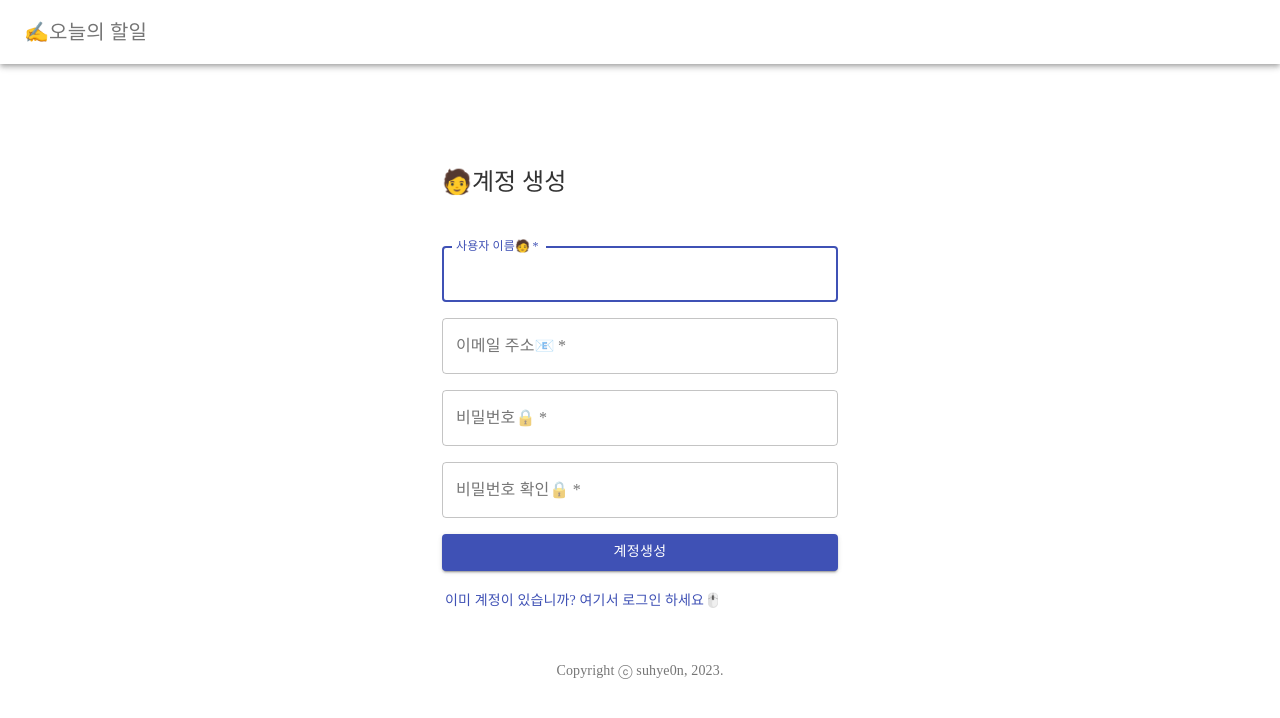
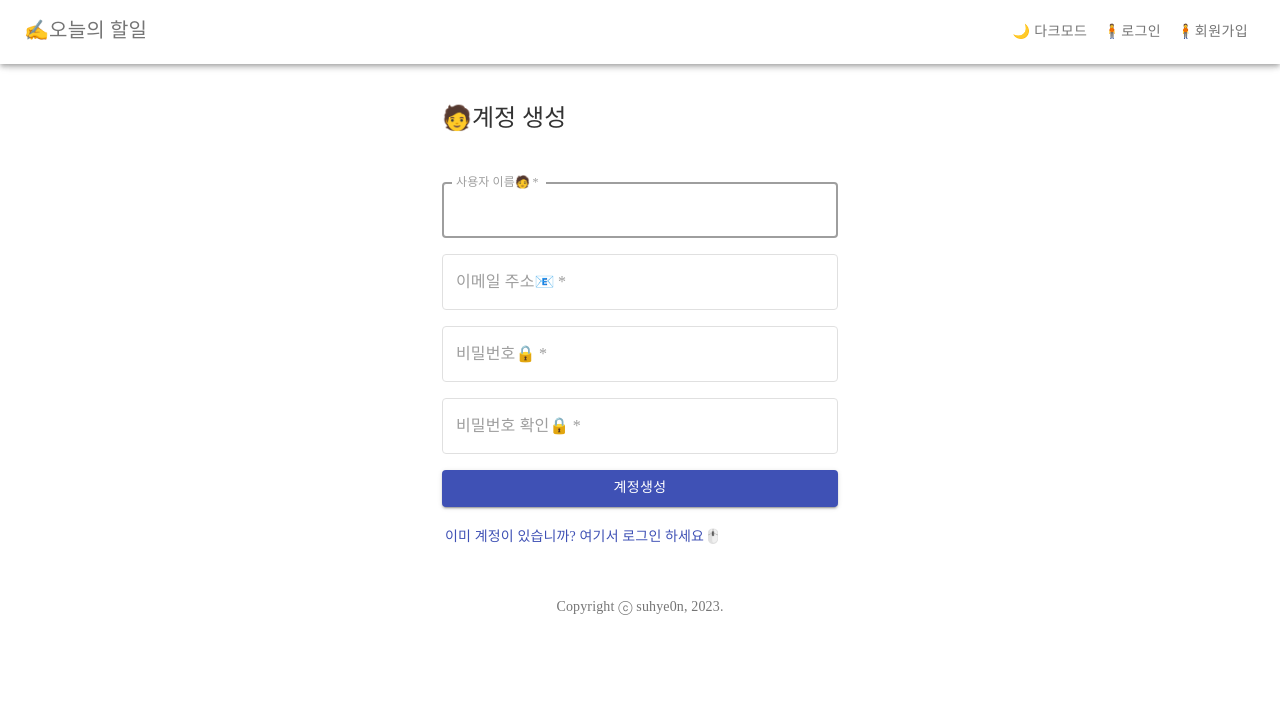
Before and after one commit to suhye0n/todo-app, a React (Create React App) app in the folder client/: page /signup in a window 1280 px wide. Shown: the top 718 px of the page. Built offline with nearby package versions, Linux system fonts and the light colour scheme; a web font is replaced by a local one; what @mapbox/mapbox-sdk would draw is missing.

Commit message:
로그인 및 회원가입 페이지 다크모드 적용
로그인 및 회원가입 페이지 다크모드 적용

```diff
--- a/client/src/Login.js
+++ b/client/src/Login.js
@@ -2,21 +2,64 @@ import React, { useEffect } from "react";
 import { signin } from "./service/ApiService";
 import { Button, TextField, Grid, Link, Container, Typography, AppBar, Toolbar } from "@material-ui/core";
 import styled from "styled-components";
+import { useDarkMode } from "./DarkModeContext";
 
 const StyledAppBar = styled(AppBar)`
+    && {
+    background-color: ${({ darkMode }) => darkMode ? "#333" : "#fff"};
+    color: ${({ darkMode }) => darkMode ? "#fff" : "#757575"};
+    position: fixed;
+    top: 0;
+    }
+`;
+
+const StyledTextField = styled(TextField)`
   && {
-    background-color: #fff;
-    color: #757575
+    .MuiOutlinedInput-root {
+      fieldset {
+        border-color: ${({ darkMode }) => darkMode ? "#aaa" : "#e0e0e0"};
+      }
+      &:hover fieldset {
+        border-color: ${({ darkMode }) => darkMode ? "#fff" : "#bdbdbd"};
+      }
+      &.Mui-focused fieldset {
+        border-color: ${({ darkMode }) => darkMode ? "#fff" : "#9e9e9e"};
+      }
+    }
+
+    .MuiFormLabel-root {
+      color: ${({ darkMode }) => darkMode ? "#aaa" : "#9e9e9e"};
+      &.Mui-focused {
+        color: ${({ darkMode }) => darkMode ? "#fff" : "#9e9e9e"};
+      }
+    }
+
+    .MuiInputBase-input {
+      color: ${({ darkMode }) => darkMode ? "#fff" : "#333"};
+    }
+
+    .MuiInputBase-input::placeholder {
+        color: ${({ darkMode }) => darkMode ? "#fff" : "#333"};
+    }
   }
 `;
 
 function Login() {
+    const { darkMode, setDarkMode } = useDarkMode();
+
     const navigationBar = (
-        <StyledAppBar position="static">
+        <StyledAppBar darkMode={darkMode} position="static">
             <Toolbar>
                 <Grid justifyContent="space-between" container>
                     <Grid item>
                         <Typography variant="h6" onClick={() => window.location.href = '/'} style={{ cursor: "pointer" }}>✍오늘의 할일</Typography>
+                    </Grid>
+                    <Grid item>
+                        <Button color="inherit" onClick={() => setDarkMode(!darkMode)}>
+                            {darkMode ? "☀️ 라이트모드" : "🌙 다크모드"}
+                        </Button>
+                        <Button color="inherit" onClick={() => window.location.href = '/login'}>🧍로그인</Button>
+                        <Button color="inherit" onClick={() => window.location.href = '/signup'}>🧍회원가입</Button>
                     </Grid>
                 </Grid>
             </Toolbar>
@@ -57,7 +100,8 @@ function Login() {
                 <form noValidate onSubmit={handleSubmit}>
                     <Grid container spacing={2}>
                         <Grid item xs={12}>
-                            <TextField
+                            <StyledTextField
+                                darkMode={darkMode}
                                 variant="outlined"
                                 required
                                 fullWidth
@@ -68,7 +112,8 @@ function Login() {
                             />
                         </Grid>
                         <Grid item xs={12}>
-                            <TextField
+                            <StyledTextField
+                                darkMode={darkMode}
                                 type="password"
                                 variant="outlined"
                                 required
--- a/client/src/SignUp.js
+++ b/client/src/SignUp.js
@@ -2,21 +2,64 @@ import React, { useEffect } from "react";
 import { Button, TextField, Link, Grid, Container, Typography, AppBar, Toolbar } from "@material-ui/core";
 import { signup } from "./service/ApiService";
 import styled from "styled-components";
+import { useDarkMode } from "./DarkModeContext";
 
 const StyledAppBar = styled(AppBar)`
+    && {
+    background-color: ${({ darkMode }) => darkMode ? "#333" : "#fff"};
+    color: ${({ darkMode }) => darkMode ? "#fff" : "#757575"};
+    position: fixed;
+    top: 0;
+    }
+`;
+
+const StyledTextField = styled(TextField)`
   && {
-    background-color: #fff;
-    color: #757575
+    .MuiOutlinedInput-root {
+      fieldset {
+        border-color: ${({ darkMode }) => darkMode ? "#aaa" : "#e0e0e0"};
+      }
+      &:hover fieldset {
+        border-color: ${({ darkMode }) => darkMode ? "#fff" : "#bdbdbd"};
+      }
+      &.Mui-focused fieldset {
+        border-color: ${({ darkMode }) => darkMode ? "#fff" : "#9e9e9e"};
+      }
+    }
+
+    .MuiFormLabel-root {
+      color: ${({ darkMode }) => darkMode ? "#aaa" : "#9e9e9e"};
+      &.Mui-focused {
+        color: ${({ darkMode }) => darkMode ? "#fff" : "#9e9e9e"};
+      }
+    }
+
+    .MuiInputBase-input {
+      color: ${({ darkMode }) => darkMode ? "#fff" : "#333"};
+    }
+
+    .MuiInputBase-input::placeholder {
+        color: ${({ darkMode }) => darkMode ? "#fff" : "#333"};
+    }
   }
 `;
 
 function SignUp() {
+    const { darkMode, setDarkMode } = useDarkMode();
+
     const navigationBar = (
-        <StyledAppBar position="static">
+        <StyledAppBar darkMode={darkMode} position="static">
             <Toolbar>
                 <Grid justifyContent="space-between" container>
                     <Grid item>
                         <Typography variant="h6" onClick={() => window.location.href = '/'} style={{ cursor: "pointer" }}>✍오늘의 할일</Typography>
+                    </Grid>
+                    <Grid item>
+                        <Button color="inherit" onClick={() => setDarkMode(!darkMode)}>
+                            {darkMode ? "☀️ 라이트모드" : "🌙 다크모드"}
+                        </Button>
+                        <Button color="inherit" onClick={() => window.location.href = '/login'}>🧍로그인</Button>
+                        <Button color="inherit" onClick={() => window.location.href = '/signup'}>🧍회원가입</Button>
                     </Grid>
                 </Grid>
             </Toolbar>
@@ -65,7 +108,8 @@ function SignUp() {
                             </Typography>
                         </Grid>
                         <Grid item xs={12}>
-                            <TextField
+                            <StyledTextField
+                                darkMode={darkMode}
                                 autoComplete="username"
                                 name="username"
                                 variant="outlined"
@@ -77,7 +121,8 @@ function SignUp() {
                             />
                         </Grid>
                         <Grid item xs={12}>
-                            <TextField
+                            <StyledTextField
+                                darkMode={darkMode}
                                 autoComplete="email"
                                 name="email"
                                 variant="outlined"
@@ -88,7 +133,8 @@ function SignUp() {
                             />
                         </Grid>
                         <Grid item xs={12}>
-                            <TextField
+                            <StyledTextField
+                                darkMode={darkMode}
                                 type="password"
                                 autoComplete="current-password"
                                 name="password"
@@ -100,7 +146,8 @@ function SignUp() {
                             />
                         </Grid>
                         <Grid item xs={12}>
-                            <TextField
+                            <StyledTextField
+                                darkMode={darkMode}
                                 type="password"
                                 autoComplete="confirm-password"
                                 name="confirmPassword"
```
